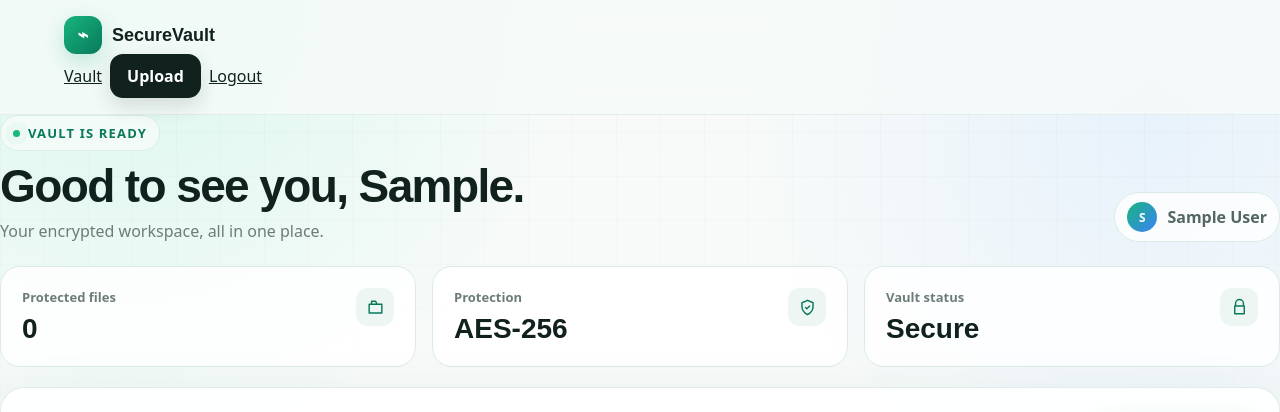
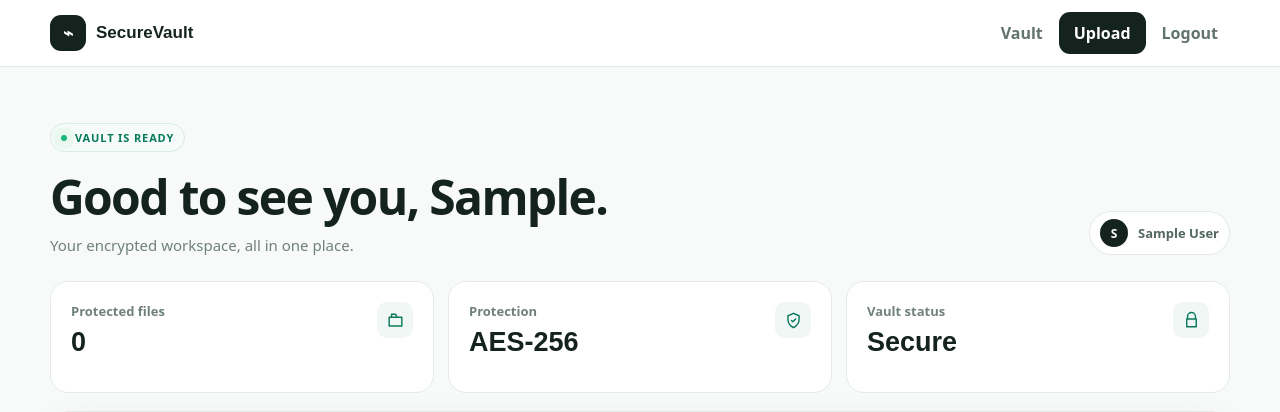
Before and after one commit to 1Y20ash/SecureCloudStorage, a Flask app: page /dashboard in a window 1280 px wide. Shown: the top 412 px of the page. Run offline with Flask 3, Linux system fonts and the light colour scheme; the visitor is signed in with stand-in values (Sample User, id 1); data that the repository does not hold is empty.

Commit message:
Refine base layout for minimal SecureVault UI

```diff
--- a/templates/base.html
+++ b/templates/base.html
@@ -3,32 +3,35 @@
 <head>
     <meta charset="UTF-8">
     <meta name="viewport" content="width=device-width, initial-scale=1.0">
-    <meta name="theme-color" content="#08131b">
+    <meta name="theme-color" content="#f7faf9">
     <title>{% block title %}SecureVault{% endblock %}</title>
     <link rel="stylesheet" href="{{ url_for('static', filename='css/style.css') }}">
+    <link rel="stylesheet" href="{{ url_for('static', filename='css/premium.css') }}">
     <script src="{{ url_for('static', filename='js/ui.js') }}" defer></script>
 </head>
 <body>
     <div class="aurora aurora-one"></div>
     <div class="aurora aurora-two"></div>
     <nav class="navbar glass">
+        <div class="nav-inner">
             <a class="brand" href="{{ url_for('home') }}"><span class="brand-mark">⌁</span><span>SecureVault</span></a>
             <div class="nav-links">
                 {% if current_user.is_authenticated %}
-                <a href="{{ url_for('dashboard') }}">Vault</a>
+                    <a class="nav-link" href="{{ url_for('dashboard') }}">Vault</a>
                     <a class="nav-cta" href="{{ url_for('upload') }}">Upload</a>
-                <a href="{{ url_for('logout') }}">Logout</a>
+                    <a class="nav-link" href="{{ url_for('logout') }}">Logout</a>
                 {% else %}
-                <a href="{{ url_for('login') }}">Login</a>
+                    <a class="nav-link" href="{{ url_for('login') }}">Login</a>
                     <a class="nav-cta" href="{{ url_for('register') }}">Create account</a>
                 {% endif %}
+            </div>
         </div>
     </nav>
 
     <main class="container">
         {% with messages = get_flashed_messages(with_categories=true) %}
             {% for category, message in messages %}
-                <div class="flash {{ category }} glass">{{ message }}</div>
+                <div class="flash {{ category }}">{{ message }}</div>
             {% endfor %}
         {% endwith %}
         {% block content %}{% endblock %}
```
Lines whose indentation alone changed are shown as unchanged.
